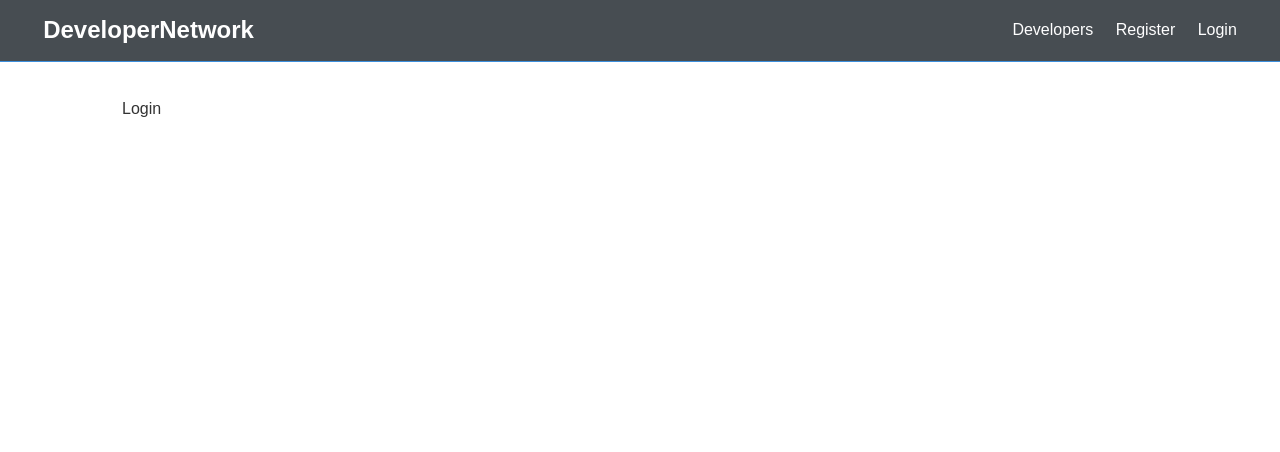
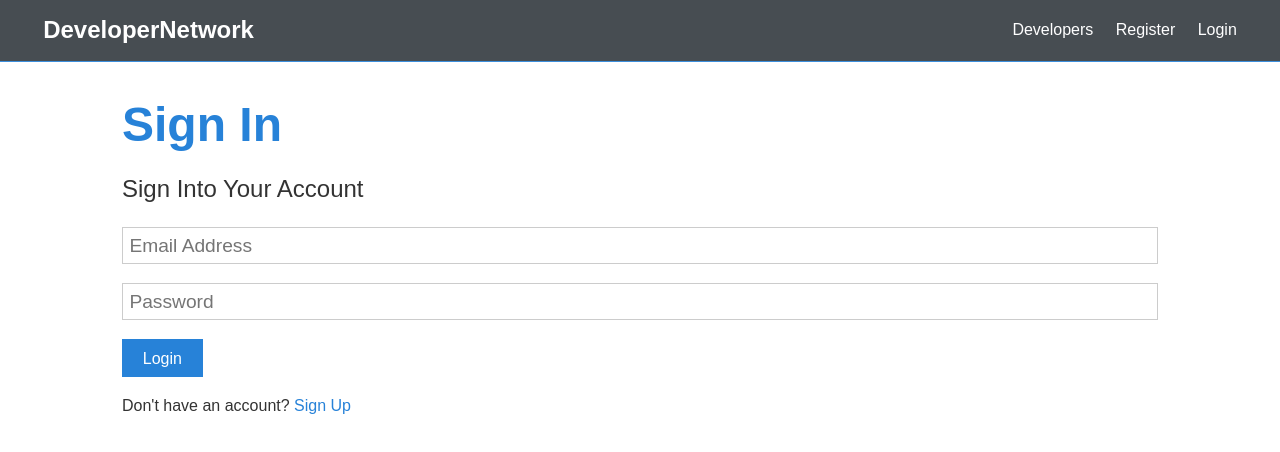
Before and after one commit to elvan/developer-network-app-frontend-react-redux, a React (Create React App) app: page /login in a window 1280 px wide. Shown: the top 452 px of the page. Built offline with nearby package versions, Linux system fonts and the light colour scheme.

Commit message:
adding a login page

```diff
--- a/src/components/auth/Login.js
+++ b/src/components/auth/Login.js
@@ -1,7 +1,56 @@
-import React from 'react';
+import React, { Fragment, useState } from 'react';
+import { Link } from 'react-router-dom';
 
 const Login = () => {
-  return <div>Login</div>;
+  const [formData, setFormData] = useState({
+    email: '',
+    password: '',
+  });
+
+  const { email, password } = formData;
+
+  const onChange = (e) =>
+    setFormData({ ...formData, [e.target.name]: e.target.value });
+
+  const onSubmit = async (e) => {
+    e.preventDefault();
+    console.log('SUCCESS');
+  };
+
+  return (
+    <Fragment>
+      <h1 className='large text-primary'>Sign In</h1>
+      <p className='lead'>
+        <i className='fas fa-user' /> Sign Into Your Account
+      </p>
+      <form className='form' onSubmit={(e) => onSubmit(e)}>
+        <div className='form-group'>
+          <input
+            type='email'
+            placeholder='Email Address'
+            name='email'
+            value={email}
+            onChange={(e) => onChange(e)}
+            required
+          />
+        </div>
+        <div className='form-group'>
+          <input
+            type='password'
+            placeholder='Password'
+            name='password'
+            value={password}
+            onChange={(e) => onChange(e)}
+            minLength={6}
+          />
+        </div>
+        <input type='submit' className='btn btn-primary' value='Login' />
+      </form>
+      <p className='my-1'>
+        Don't have an account? <Link to='/register'>Sign Up</Link>
+      </p>
+    </Fragment>
+  );
 };
 
 export default Login;
--- a/src/components/auth/Register.js
+++ b/src/components/auth/Register.js
@@ -1,4 +1,5 @@
 import React, { Fragment, useState } from 'react';
+import { Link } from 'react-router-dom';
 
 const Register = () => {
   const [formData, setFormData] = useState({
@@ -13,12 +14,12 @@
   const onChange = (e) =>
     setFormData({ ...formData, [e.target.name]: e.target.value });
 
-  const onSubmit = (e) => {
+  const onSubmit = async (e) => {
     e.preventDefault();
     if (password !== password2) {
       console.log('Passwords do not match');
     } else {
-      console.log(formData);
+      console.log('SUCCESS');
     }
   };
 
@@ -76,7 +77,7 @@
         <input type='submit' className='btn btn-primary' value='Register' />
       </form>
       <p className='my-1'>
-        Already have an account? <a href='login.html'>Sign In</a>
+        Already have an account? <Link to='/login'>Sign In</Link>
       </p>
     </Fragment>
   );
--- /dev/null
+++ b/src/reducers/index.js
@@ -0,0 +1,3 @@
+import { combineReducers } from 'redux';
+
+export default combineReducers({});
--- /dev/null
+++ b/src/store.js
@@ -0,0 +1,16 @@
+import { applyMiddleware, legacy_createStore as createStore } from 'redux';
+import { composeWithDevTools } from 'redux-devtools-extension';
+import thunk from 'redux-thunk';
+import rootReducer from './reducers';
+
+const initialState = {};
+
+const middleware = [thunk];
+
+const store = createStore(
+  rootReducer,
+  initialState,
+  composeWithDevTools(applyMiddleware(...middleware))
+);
+
+export default store;
```
Also changed, not shown: src/App.js (+7 -1 lines).
